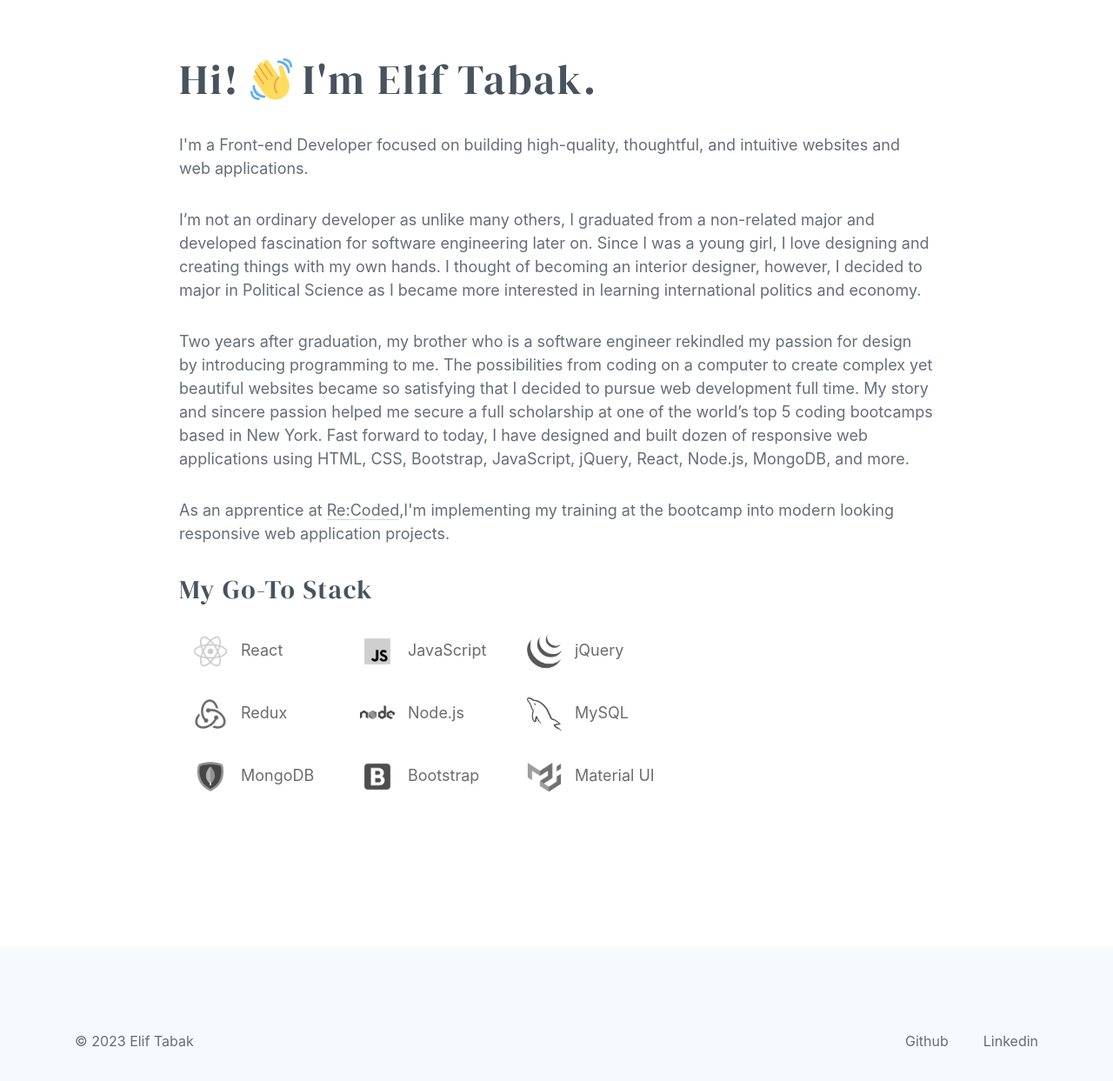
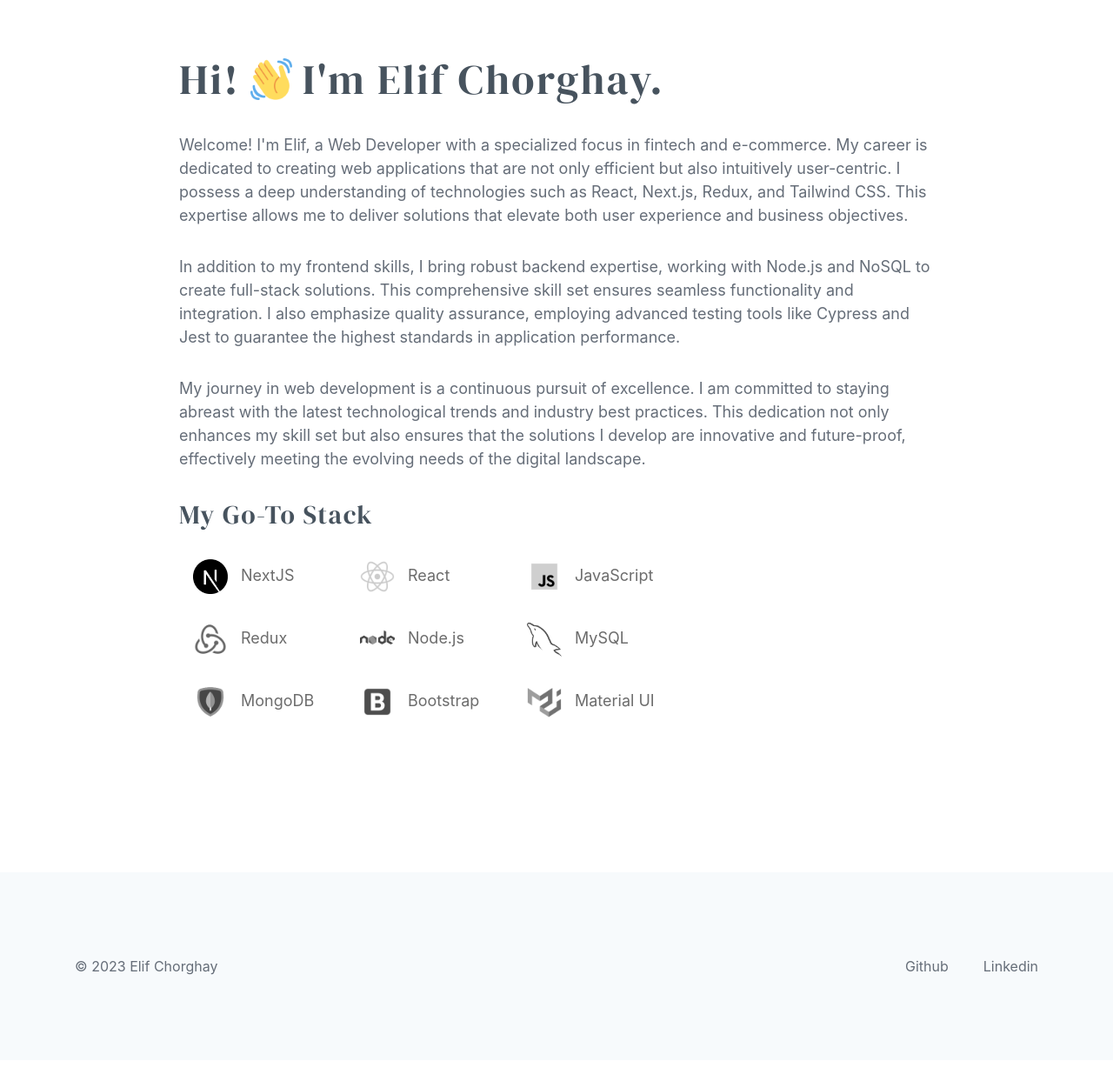
Before and after one commit to eliftabak/portfolio, a Gatsby site: page /about in a window 1280 px wide. Shown: the part 887-2130 px from the top of the page at 87% size. After the commit the page ends 2106 px from the top, so only its background shows below. Built offline with nearby package versions, Linux system fonts and the light colour scheme; Gatsby itself is replaced by a stand-in of ours; a web font is replaced by a local one.

Commit message:
update information

```diff
--- a/package.json
+++ b/package.json
@@ -1,9 +1,9 @@
 {
   "name": "portfolio",
   "private": true,
-  "description": "Elif Tabak's 2020 Portfolio",
+  "description": "Elif Chorghay's 2023 Portfolio",
   "version": "0.1.0",
-  "author": "Elif Tabak <eliftabak01@gmail.com>",
+  "author": "Elif Chorghay <elifchorghay@gmail.com>",
   "dependencies": {
     "autoprefixer": "^9.8.0",
     "gatsby": "^2.21.33",
--- a/src/components/footer/index.js
+++ b/src/components/footer/index.js
@@ -4,12 +4,12 @@ const Footer = () => (
   <footer className="bg-gray-100 py-24 mt-40">
     <div className="contain">
       <div className="flex justify-between items-center text-mdgray">
-        <p>© {new Date().getFullYear()} Elif Tabak</p>
+        <p>© {new Date().getFullYear()} Elif Chorghay</p>
         <div>
           <a className="mr-10" href="https://github.com/eliftabak" target="_blank" rel="noopener noreferrer">
             Github
           </a>
-          <a href="https://www.linkedin.com/in/eliftabak/" target="_blank" rel="noopener noreferrer">
+          <a href="https://www.linkedin.com/in/elifchorghay/" target="_blank" rel="noopener noreferrer">
             Linkedin
           </a>
         </div>
--- a/src/components/header/index.js
+++ b/src/components/header/index.js
@@ -47,7 +47,7 @@ const Header = (props) => {
     <header className={`sticky top-0 z-50 bg-white py-6 ${scrolling ? 'border-b border-border mt-0' : 'mt-4'}`}>
       <div className="contain flex items-center justify-between">
         <Link className={`font-heading text-xl tracking-wider z-50 transition-colors duration-300 ${isActive ? 'text-white' : 'text-primary'}`} to="/" onClick={isActive ? toggleMobileMenu : null}>
-          Elif Tabak
+          Elif Chorghay
         </Link>
         <div role="button" tabIndex={0} className={`hamburger relative block z-50 pointer focus:outline-none ${isActive ? 'active' : ''}`} onClick={toggleMobileMenu} onKeyDown={(evt) => evt.keyCode === 13 && setIsActive(!isActive)}>
           <div className="bg-primary"></div>
@@ -65,7 +65,7 @@ const Header = (props) => {
             <Link to="/contact" className={`mb-8 hover:text-white ${location.pathname === '/contact' ? 'text-white active' : 'text-offgray'}`} onClick={isActive ? toggleMobileMenu : null}>
               Contact
             </Link>
-            <a className="mb-8 text-offgray hover:text-white" href={'/pdfs/ElifsResume.pdf'} target="_blank" rel="noopener noreferrer" onClick={isActive ? toggleMobileMenu : null}>
+            <a className="mb-8 text-offgray hover:text-white" href={'/pdfs/ElifResume.pdf'} target="_blank" rel="noopener noreferrer" onClick={isActive ? toggleMobileMenu : null}>
               Resume
             </a>
           </div>
--- a/src/pages/about.css
+++ b/src/pages/about.css
@@ -5,7 +5,7 @@
 }
 
 li {
- filter: grayscale(100%);
+ filter: grayscale(150%);
  cursor: pointer;
 }
 
@@ -14,5 +14,7 @@ li:hover {
 }
 
 .elifImage {
- height: fit-content;
+  width: auto;
+  height: auto;
+  object-fit: fill;
 }
--- a/src/pages/about.js
+++ b/src/pages/about.js
@@ -8,9 +8,9 @@ import "./about.css"
 const AboutPage = () => {
   const query = useStaticQuery(graphql`
     query {
-      elif: file(relativePath: { eq: "elif.jpeg" }) {
+      elif: file(relativePath: { eq: "elifchorghay.jpg" }) {
         childImageSharp {
-          fluid(maxWidth: 1000, quality: 100) {
+          fluid(maxWidth: 400, quality: 100) {
             ...GatsbyImageSharpFluid
           }
         }
@@ -36,21 +36,22 @@ const AboutPage = () => {
           <span className="w-12 mx-3">
             <Img fluid={query.wave.childImageSharp.fluid} />
           </span>
-          I&apos;m Elif Tabak.
+          I&apos;m Elif Chorghay.
         </h1>
-        <p className="text-mdgray my-8 md:text-lg">I'm a Front-end Developer focused on building high-quality, thoughtful, and intuitive websites and web applications.</p>
-        <p className="text-mdgray my-8 md:text-lg">I’m not an ordinary developer as unlike many others, I graduated from a non-related major and developed fascination for software engineering later on. Since I was a young girl, I love designing and creating things with my own hands. I thought of becoming an interior designer, however, I decided to major in Political Science as I became more interested in learning international politics and economy.</p>
-        <p className="text-mdgray my-8 md:text-lg">Two years after graduation, my brother who is a software engineer rekindled my passion for design by introducing programming to me. The possibilities from coding on a computer to create complex yet beautiful websites became so satisfying that I decided to pursue web development full time. My story and sincere passion helped me secure a full scholarship at one of the world’s top 5 coding bootcamps based in New York. Fast forward to today, I have designed and built dozen of responsive web applications using HTML, CSS, Bootstrap, JavaScript, jQuery, React, Node.js, MongoDB, and more.</p>
+        <p className="text-mdgray my-8 md:text-lg">Welcome! I'm Elif, a Web Developer with a specialized focus in fintech and e-commerce. My career is dedicated to creating web applications that are not only efficient but also intuitively user-centric. I possess a deep understanding of technologies such as React, Next.js, Redux, and Tailwind CSS. This expertise allows me to deliver solutions that elevate both user experience and business objectives.</p>
+        <p className="text-mdgray my-8 md:text-lg">In addition to my frontend skills, I bring robust backend expertise, working with Node.js and NoSQL to create full-stack solutions. This comprehensive skill set ensures seamless functionality and integration. I also emphasize quality assurance, employing advanced testing tools like Cypress and Jest to guarantee the highest standards in application performance.</p>
         <p className="text-mdgray my-8 md:text-lg">
-          As an apprentice at{' '}
-          <a className="about link" href="https://www.re-coded.com/" target="_blank" rel="noopener noreferrer">
-            Re:Coded
-          </a>
-          ,I'm implementing my training at the bootcamp into modern looking responsive web application projects.
+        My journey in web development is a continuous pursuit of excellence. I am committed to staying abreast with the latest technological trends and industry best practices. This dedication not only enhances my skill set but also ensures that the solutions I develop are innovative and future-proof, effectively meeting the evolving needs of the digital landscape.
         </p>
         <div className="max-w-xl">
           <h2 className="text-xl md:text-3xl mb-4">My Go-To Stack</h2>
           <ul className=" flex flex-wrap md:text-lg text-mdgray">
+            <li className="w-1/3 p-4">
+              <div>
+                <img src={require('../images/Favorites/next-js.png')} className="logo" alt="logo-img" />
+                <span>NextJS</span>
+              </div>
+            </li>
             <li className="w-1/3 p-4">
               <div>
                 <img src={require('../images/Favorites/react.png')} className="logo" alt="logo-img" />
@@ -61,12 +62,6 @@ const AboutPage = () => {
               <div>
                 <img src={require('../images/Favorites/javascript.png')} className="logo" alt="logo-img" />
                 <span>JavaScript</span>
-              </div>
-            </li>
-            <li className="w-1/3 p-4">
-              <div>
-                <img src={require('../images/Favorites/jquery.png')} className="logo" alt="logo-img" />
-                <span>jQuery</span>
               </div>
             </li>
             <li className="w-1/3 p-4">
--- a/src/pages/index.js
+++ b/src/pages/index.js
@@ -8,8 +8,8 @@ import SEO from './../components/seo';
 
 const IndexPage = () => (
   <Layout>
-    <SEO title="Front-end Developer" description="Elif Tabak &mdash; Front-end Developer based in Istanbul, Turkey." />
-    <section className="contain mt-16 mb-32 md:my-32">
+    <SEO title="Web Developer Elif Chorghay" description="Elif Chorghay &mdash; WebDeveloper based in Karlsruhe, Germany." />
+    <section className="contain mb-32 md:mb-24 md:mt-20">
       <div className="inline-block bg-green-100 rounded px-4 py-2 mb-8 shadow-inner">
         <div className="flex items-center">
           {' '}
@@ -17,8 +17,8 @@ const IndexPage = () => (
           <span className="text-sm md:text-base text-green-500">Open to new opportunities.</span>
         </div>
       </div>
-      <h1 className="text-3xl md:text-5xl">Elif Tabak &mdash; Front-end Developer based in Istanbul, Turkey.</h1>
-      <p className="text-mdgray my-8 md:text-lg max-w-2xl">Flatiron School graduate who's focused on building high-quality, thoughtful, and intuitive websites and web applications.</p>
+      <h1 className="text-3xl md:text-5xl">Elif Chorghay &mdash; Web Developer based in Karlsruhe, Germany.</h1>
+      <p className="text-mdgray my-8 md:text-lg max-w-2xl">Experienced Web Developer Specializing in Fintech and E-commerce Solutions &mdash; Creating Intuitive, High-Performance Web Applications.</p>
       <div>
         <Link className="link md:text-lg" to="/about">
           Learn more about me <span className="arrow">-&gt;</span>
```
Also changed, not shown: src/images/Favorites/next-js.png (added), 4 other files.
